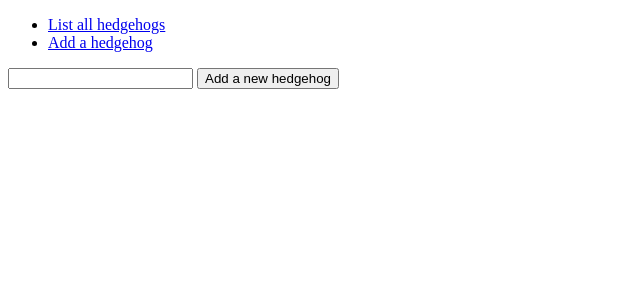
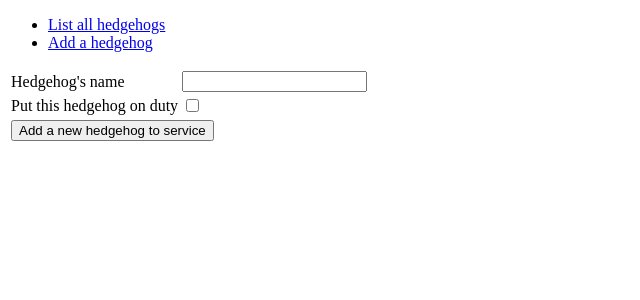
Before and after one commit to piaand/prick.ly, a Flask app: page /hogs/new/ in a window 1280 px wide. Shown: the top 300 px of the page, without its empty margins (0-640 px from the left). Run offline with Flask 2, Linux system fonts and the light colour scheme.

Commit message:
implemented WTForms library

```diff
--- /dev/null
+++ b/application/hogs/forms.py
@@ -0,0 +1,9 @@
+from flask_wtf import FlaskForm
+from wtforms import StringField, BooleanField, validators
+
+class HogForm(FlaskForm):
+    name = StringField("Hedgehog's name", [validators.Length(min=3)])
+    onduty = BooleanField("Put this hedgehog on duty")
+
+    class Meta:
+        csrf = False
--- a/application/hogs/views.py
+++ b/application/hogs/views.py
@@ -1,6 +1,7 @@
 from application import app, db
 from flask import redirect, render_template, request, url_for
 from application.hogs.models import Hog
+from application.hogs.forms import HogForm
 
 @app.route("/hogs", methods=["GET"])
 def hogs_index():
@@ -8,7 +9,7 @@ def hogs_index():
 
 @app.route("/hogs/new/")
 def hogs_form():
-    return render_template("hogs/new.html")
+    return render_template("hogs/new.html", form = HogForm())
 
 @app.route("/hogs/<hog_id>/", methods=["POST"])
 def hog_set_onduty(hog_id):
@@ -21,8 +22,14 @@ def hog_set_onduty(hog_id):
 
 @app.route("/hogs/", methods=["POST"])
 def hogs_create():
-    hog = Hog(request.form.get("name"))
+    form = HogForm(request.form)
 
+    if not form.validate():
+        return render_template("hogs/new.html", form = form)
+
+    hog = Hog(form.name.data)
+    hog.onduty = form.onduty.data
     db.session().add(hog)
     db.session().commit()
+
     return redirect(url_for("hogs_index"))
--- a/application/templates/hogs/new.html
+++ b/application/templates/hogs/new.html
@@ -2,7 +2,34 @@
 
 {% block body %}
 <form method="POST" action="{{ url_for('hogs_create') }}">
-  <input type="text" name="name"/>
-  <input type="submit" value="Add a new hedgehog"/>
-</form>
+    <table>
+      <tr>
+        <td>
+          {{ form.name.label }}
+        </td>
+        <td>
+          {{ form.name }}
+        </td>
+        <td>
+          <ul>
+            {% for error in form.name.errors %}
+            <li>{{ error }}</li>
+            {% endfor %}
+          </ul>
+        </td>
+      <tr>
+        <td>
+          {{ form.onduty.label }}
+        </td>
+        <td>
+          {{ form.onduty }}
+        </td>
+      </tr>
+      </tr>
+      <tr>
+        <td colspan="3">
+          <input type="submit" value="Add a new hedgehog to service"/>
+        </td>
+      </tr>
+  </form>
 {% endblock %}
```
